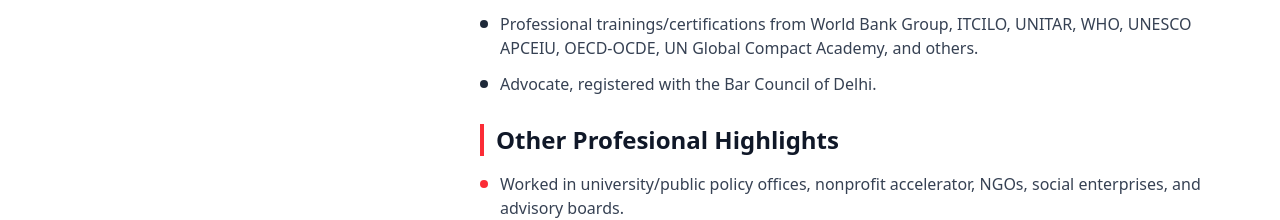
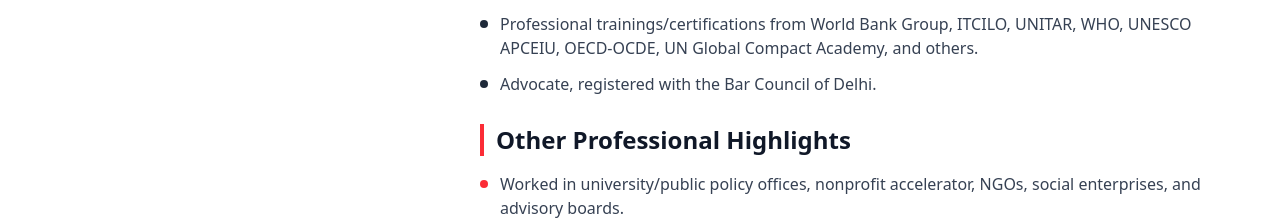
Before and after one commit to PPRABHAVEE/prabhavee, a Next.js app: page /people/founder in a window 1280 px wide. Shown: the part 3223-3443 px from the top of the page. Built offline with nearby package versions, Linux system fonts and the light colour scheme.

Commit message:
Changed the spelling

```diff
--- a/src/components/people/consultant.jsx
+++ b/src/components/people/consultant.jsx
@@ -389,7 +389,7 @@ const PeoplePage = () => {
                 <div>
                   <h3 className="text-2xl font-bold text-gray-900 mb-4 flex items-center mt-7">
                     <span className="w-1 h-8 bg-gray-800 mr-3" />
-                    Other Profesional Highlights
+                    Other Professional Highlights
                   </h3>
                   <div className="space-y-3">
                     {person.otherHighlights.map((item, i) => (
--- a/src/components/people/founder.jsx
+++ b/src/components/people/founder.jsx
@@ -462,7 +462,7 @@ const PeoplePage = () => {
                 <div>
                   <h3 className="text-2xl font-bold text-gray-900 mb-4 flex items-center mt-7">
                     <span className="w-1 h-8 bg-red-500 mr-3" />
-                    Other Profesional Highlights
+                    Other Professional Highlights
                   </h3>
                   <div className="space-y-3">
                     {person.otherHighlights.map((item, i) => (
```
